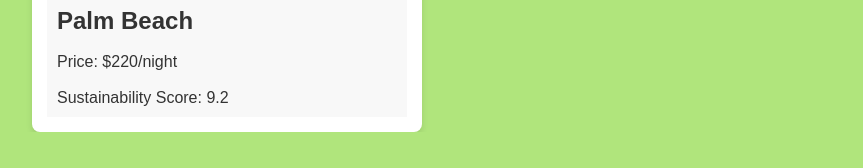
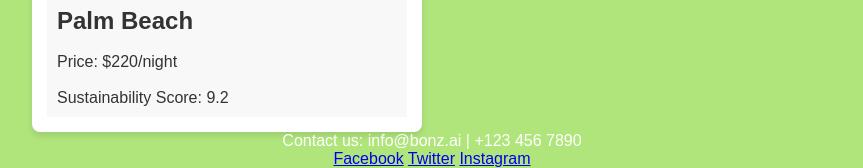
Before and after one commit to babyraz/indiv.uppgift, a plain HTML site: page book.html in a window 1280 px wide. Shown: the part 1450-1618 px from the top of the page, without its empty margins (208-1071 px from the left). Before the commit the page ends 1582 px from the top, so only its background shows below. Drawn offline with Linux system fonts and the light colour scheme.

Commit message:
Update book.html
Uppdaterad booking sida enligt kompleteringskraven

```diff
--- a/book.html
+++ b/book.html
@@ -74,5 +74,15 @@
       </div>
     </div>
   </main>
+  <footer class="footer">
+    <div class="footer__info">
+      <p>Contact us: info@bonz.ai | +123 456 7890</p>
+    </div>
+    <div class="footer__socials">
+      <a href="#" class="social-icon">Facebook</a>
+      <a href="#" class="social-icon">Twitter</a>
+      <a href="#" class="social-icon">Instagram</a>
+    </div>
+  </footer>
 </body>
 </html>
```
